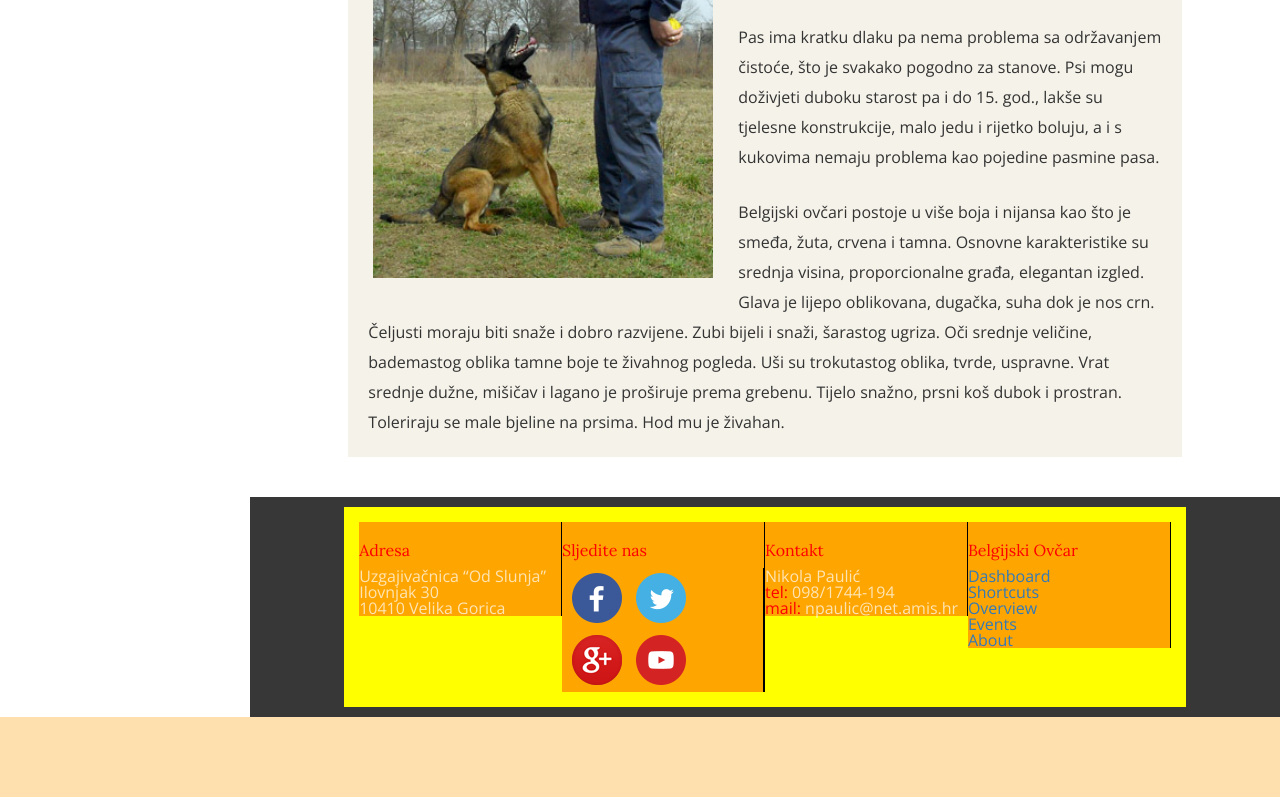
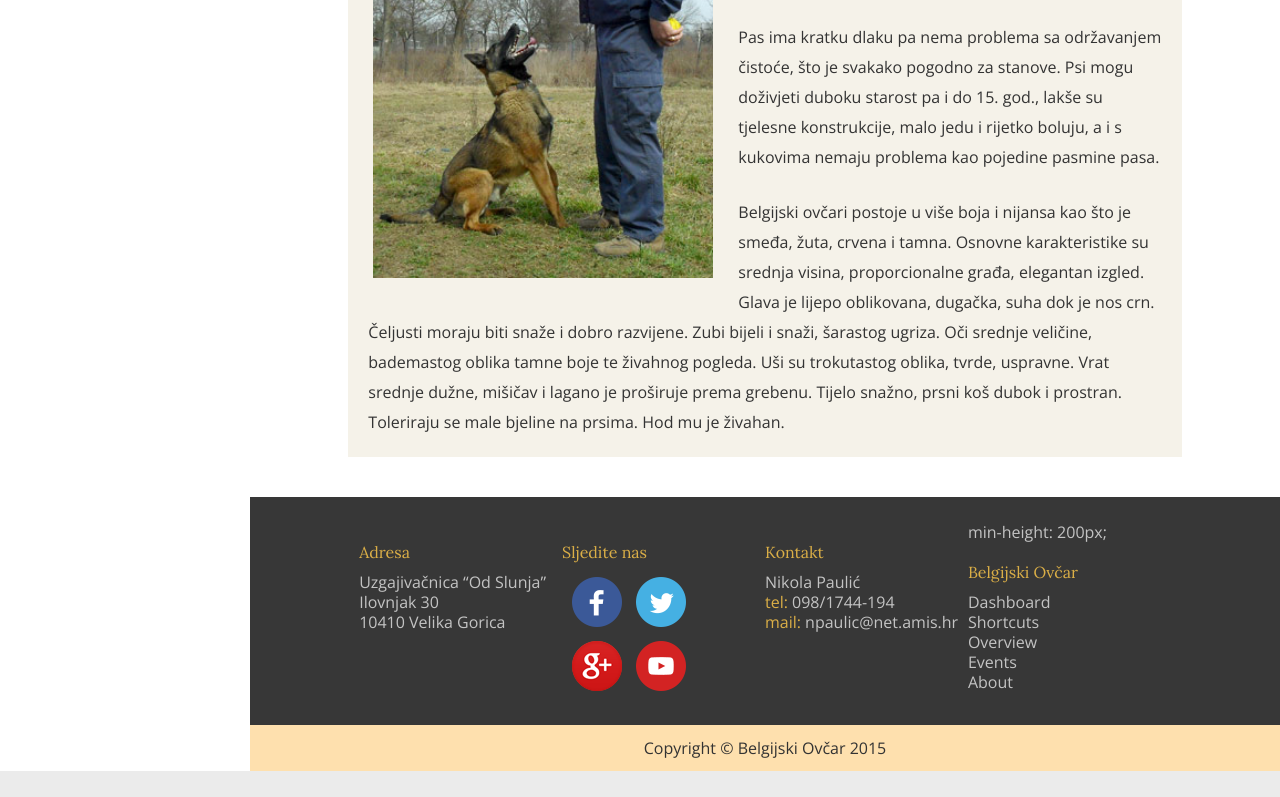
Before and after one commit to MarkoIvanetic/Belgijski-ovcar, a plain HTML site: page index.html in a window 1280 px wide. Shown: the part 1616-2413 px from the top of the page. After the commit the page ends 2387 px from the top, so only its background shows below. Drawn offline with nearby package versions, Linux system fonts and the light colour scheme.

Commit message:
Main page finished

```diff
--- a/css/footer.css
+++ b/css/footer.css
@@ -5,9 +5,11 @@ footer {
 
 .social {
 }
-.social div{
+
+.social div {
   padding: 5px;
 }
+
 .social a {
   margin: 5px;
 }
@@ -20,31 +22,33 @@ footer {
   padding: 10px;
 }
 
-.footer-upper-container div{
+.footer-upper-container div {
   min-height: 50px;
-  background-color: orange;
-  border-right: 1px solid black;
+  line-height: 20px;
 }
+
 .footer-upper-container {
   padding: 15px;
-  background-color: yellow;
-  min-height: 200px;
 }
-.footer-upper-container span{
-  color: red;
+
+.footer-upper-container span {
+  color: #DBAF47;
 }
-.footer-upper-container h2{
-  color: red;
+
+.footer-upper-container h2 {
+  color: #DBAF47;
 }
+
 .footer-lower {
   padding: 15px;
-    /*background-color: #63A69F;*/
+  text-align: center;
   background-color: #fee0ae;
-  min-height: 80px;
 }
-.footer-sitemap{
 
+.footer-sitemap {
+  color: rgba(255,255,255,0.7);
 }
+
 .lower-navigation {
   margin-left: auto;
   margin-right: auto;
@@ -64,28 +68,35 @@ footer {
   display: inline-block;
 }
 
-.lower-navigation a {
+.footer-nav a {
   color: rgba(255,255,255,0.7);
 }
 
-.copyright {
-  text-align: center;
+@media (max-width: 767px) {
+  .footer-sitemap {
+    margin-top: 20px;
+  }
+
+  .footer-upper-container p {
+    font-size: 12px;
+  }
+
+  .footer-nav {
+    display: inline-flex;
+  }
+
+  .footer-nav li {
+    margin-right: 10px;
+  }
 }
 
-@media (max-width: 768px) {
-.footer-nav{
-  display: inline-flex;
-}
-.footer-nav li{
-  margin-right: 10px;
-}
-}
 @media (min-width: 1200px) {
-  footer {
+  footer, .footer-lower {
     width: calc(100% - 250px)!important;
     margin-left: 250px!important;
   }
-  .footer-upper{
+
+  .footer-upper {
     width: 100%;
   }
 }
--- a/css/navigation.css
+++ b/css/navigation.css
@@ -47,6 +47,7 @@
 
 .sidebar-nav li {
   line-height: 60px;
+  -webkit-transition: all 1s;
   transition: all 1s;
 }
 
@@ -60,6 +61,7 @@
   text-decoration: none;
   color: rgba(255,255,255,0.7);
   text-transform: uppercase;
+  -webkit-transition: all 0.5s;
   transition: all 0.5s;
 }
 
--- a/css/style.css
+++ b/css/style.css
@@ -156,10 +156,11 @@ section > div {
 /*XS*/
 
 @media (max-width: 480px) {
-  .main-content h2{
+  .main-content h2 {
     text-align: center;
   }
 }
+
 @media (max-width: 768px) {
   body {
         /*	 	font-size: 16px;
@@ -167,7 +168,6 @@ section > div {
   }
 
   .main-container {
-
   }
 
   .introduction h2 {
@@ -177,7 +177,7 @@ section > div {
 
   .introduction h1 {
     font-size: 3em;
-    margin:20px 0px;
+    margin: 20px 0px;
   }
 }
 /*SM*/
--- a/index.html
+++ b/index.html
@@ -1,5 +1,6 @@
 <!DOCTYPE html>
 <html lang="en">
+
 <head>
     <meta charset="utf-8">
     <meta http-equiv="X-UA-Compatible" content="IE=edge">
@@ -9,14 +10,12 @@
     <title>Belgijski Ovčar</title>
     <link rel="shortcut icon" href="images/icons/favicon.ico">
     <script src="https://ajax.googleapis.com/ajax/libs/jquery/1.11.3/jquery.min.js"></script>
-
     <link href="css/bootstrap.css" rel="stylesheet">
     <link href="css/fonts.css" rel="stylesheet">
     <link href="css/reset.css" rel="stylesheet">
     <link href="css/navigation.css" rel="stylesheet">
     <link href="css/footer.css" rel="stylesheet">
     <link href="css/style.css" rel="stylesheet">
-
     <link href='https://fonts.googleapis.com/css?family=Lato&subset=latin,latin-ext' rel='stylesheet' type='text/css'>
     <link href='https://fonts.googleapis.com/css?family=Raleway' rel='stylesheet' type='text/css'>
     <link href='https://fonts.googleapis.com/css?family=Lora' rel='stylesheet' type='text/css'>
@@ -24,8 +23,9 @@
     <script src="js/myjs.js"></script>
     <script src="js/bootstrap.min.js"></script>
 </head>
+
 <body class="col-xs-12">
-      <!--  <nav>
+    <!-- <nav>
          <div class="col-xs-12 nav-above">
             <div class="col-xs-12 left-logo">
                 <img src="images/dogbanner.png">
@@ -43,56 +43,56 @@
                 <!-- <img src="images/dogbanner-no-shit-around-itDARKER2.png" class="sidebar-logo"> -->
                 <img src="images/dogbanner-no-shit-around-itDARKER2.png" class="sidebar-logo">
             </a>
-               <li>
-                  <a href="#">Dashboard</a>
+            <li> <a href="#">Dashboard</a>
+
             </li>
-               <li>
-                  <a href="#">Shortcuts</a>
+            <li> <a href="#">Shortcuts</a>
+
             </li>
-               <li>
-                  <a href="#">Overview</a>
+            <li> <a href="#">Overview</a>
+
             </li>
-               <li>
-                  <a href="#">Events</a>
+            <li> <a href="#">Events</a>
+
             </li>
-               <li>
-                  <a href="#">About</a>
+            <li> <a href="#">About</a>
+
             </li>
         </ul>
     </nav>
-
     <nav class="navbar navbar-inverse navbar-fixed-top hidden-lg" role="navigation">
         <div class="container">
             <!-- Brand and toggle get grouped for better mobile display -->
             <div class="navbar-header">
-                  <button type="button" class="navbar-toggle" data-toggle="collapse" data-target="#bs-example-navbar-collapse-1">
-                     <span class="sr-only">Toggle navigation</span>
+                <button type="button" class="navbar-toggle" data-toggle="collapse" data-target="#bs-example-navbar-collapse-1"> <span class="sr-only">Toggle navigation</span>
                     <span class="icon-bar"></span>
-                     <span class="icon-bar"></span>
-                     <span class="icon-bar"></span>
+
+                    <span class="icon-bar"></span> <span class="icon-bar"></span>
+
                 </button>
                 <a class="navbar-brand" href="#">
                     <!-- <img src="images/dog-logo-only-circleDARKER.png" class="navbar-logo"> -->
                     <img src="images/dog-logo-only-circleDARKER.png" class="navbar-logo">
                 </a>
+
             </div>
             <!-- Collect the nav links, forms, and other content for toggling -->
             <div class="collapse navbar-collapse" id="bs-example-navbar-collapse-1">
                 <ul class="nav navbar-nav">
-                     <li>
-                        <a href="#">Dashboard</a>
+                    <li> <a href="#">Dashboard</a>
+
                     </li>
-                     <li>
-                        <a href="#">Shortcuts</a>
+                    <li> <a href="#">Shortcuts</a>
+
                     </li>
-                     <li>
-                        <a href="#">Overview</a>
+                    <li> <a href="#">Overview</a>
+
                     </li>
-                     <li>
-                        <a href="#">Events</a>
+                    <li> <a href="#">Events</a>
+
                     </li>
-                     <li>
-                        <a href="#">About</a>
+                    <li> <a href="#">About</a>
+
                     </li>
                 </ul>
             </div>
@@ -101,95 +101,109 @@
         <!-- /.container -->
     </nav>
     <div class="triangle"></div>
-
     <div class="container main-container">
-
         <div class="introduction col-xs-12 col-lg-10 col-lg-offset-1">
             <h2 class="col-xs-12">Uzgajivačnica</h2>
+
             <h1 class="col-xs-12">OD SLUNJA</h1>
+
             <h2 class="col-xs-12">Uzgoj i dresura belgijskih ovčara</h2>
+
         </div>
-
         <div class="main-content col-xs-12 col-lg-10 col-lg-offset-1">
             <section class="row">
                 <div class="imageClass col-xs-12"></div>
             </section>
+            <section class="row profile">
+                <h2 class="col-xxs-12">Uzgajivač</h2>
 
-
-               <section class="row profile">
-                  <h2>Uzgajivač</h2>
                 <div class="col-xs-12">
                     <h3>Nikola Paulić</h3>
-                    <p><img src="images/dogProfile.png">Lorem ipsum dolor sit amet, consectetur adipiscing elit. Cras quis enim luctus dui accumsan molestie eu id nisl. Vivamus pharetra pharetra hendrerit. In aliquam et quam vitae convallis. Fusce quam nisl, rhoncus id congue ac, vestibulum in arcu.</p>
+
+                    <p>
+                        <img src="images/dogProfile.png">Lorem ipsum dolor sit amet, consectetur adipiscing elit. Cras quis enim luctus dui accumsan molestie eu id nisl. Vivamus pharetra pharetra hendrerit. In aliquam et quam vitae convallis. Fusce quam nisl, rhoncus id congue ac, vestibulum in arcu.</p>
                     <p>Nunc magna diam, commodo quis dignissim non, aliquam ut diam. Aliquam posuere ornare justo, et egestas ante vulputate nec. Cras condimentum ac sapien sed finibus. Maecenas viverra mi lacus, in rutrum leo feugiat sed. Class aptent taciti sociosqu ad litora torquent per conubia nostra, per inceptos himenaeos. Morbi placerat neque sed feugiat venenatis.</p>
                 </div>
             </section>
+            <section class="row">
+                <h2 class="col-xxs-12">Belgijski Ovčar</h2>
 
-              <section class="row">
-               <h2>Belgijski Ovčar</h2>
                 <div class="article col-xs-12">
-                  <p><img src="images/imageTest.jpg" class="img-responsive">Pasmina koja se vrlo često koristi u služene svrhe. Međutim nije rijedak ni kao kućni ljubimac. Vrlo je temperamentan, inteligentan, poslušan, brz te nevjerojatno izdržljiv. Ako ste dinamična osoba onda je ovo savršen prijatelj za Vas jer uz njega nećete mirovati nego ćete biti stalno u pokretu. S obzirom na temperament i razigranost mnogi misle da nije prikladan kao pas za stan ili kuću, ali iz dosadašnjeg iskustva mogu reći da takav način držanja također nije problem.</p><br>
-                  <p>Pas ima kratku dlaku pa nema problema sa održavanjem čistoće, što je svakako pogodno za stanove. Psi mogu doživjeti duboku starost pa i do 15. god., lakše su tjelesne konstrukcije, malo jedu i rijetko boluju, a i s kukovima nemaju problema kao pojedine pasmine pasa.</p><br>
+                    <p>
+                        <img src="images/imageTest.jpg" class="img-responsive">Pasmina koja se vrlo često koristi u služene svrhe. Međutim nije rijedak ni kao kućni ljubimac. Vrlo je temperamentan, inteligentan, poslušan, brz te nevjerojatno izdržljiv. Ako ste dinamična osoba onda je ovo savršen prijatelj za Vas jer uz njega nećete mirovati nego ćete biti stalno u pokretu. S obzirom na temperament i razigranost mnogi misle da nije prikladan kao pas za stan ili kuću, ali iz dosadašnjeg iskustva mogu reći da takav način držanja također nije problem.</p>
+                    <br>
+                    <p>Pas ima kratku dlaku pa nema problema sa održavanjem čistoće, što je svakako pogodno za stanove. Psi mogu doživjeti duboku starost pa i do 15. god., lakše su tjelesne konstrukcije, malo jedu i rijetko boluju, a i s kukovima nemaju problema kao pojedine pasmine pasa.</p>
+                    <br>
                     <p>Belgijski ovčari postoje u više boja i nijansa kao što je smeđa, žuta, crvena i tamna. Osnovne karakteristike su srednja visina, proporcionalne građa, elegantan izgled. Glava je lijepo oblikovana, dugačka, suha dok je nos crn. Čeljusti moraju biti snaže i dobro razvijene. Zubi bijeli i snaži, šarastog ugriza. Oči srednje veličine, bademastog oblika tamne boje te živahnog pogleda. Uši su trokutastog oblika, tvrde, uspravne. Vrat srednje dužne, mišičav i lagano je proširuje prema grebenu. Tijelo snažno, prsni koš dubok i prostran. Toleriraju se male bjeline na prsima. Hod mu je živahan.</p>
                 </div>
             </section>
         </div>
-
     </div>
-
     <!-- col-xs-12 col-sm-10 col-sm-offset-1 -->
-
     <footer class="col-xs-12">
         <div class="footer-upper container">
             <div class="footer-upper-container col-xs-12 col-lg-10 col-lg-offset-1">
                 <div class="col-xs-4 col-sm-3">
                     <h2>Adresa</h2>
+
                     <p>Uzgajivačnica “Od Slunja”</p>
                     <p>Ilovnjak 30</p>
                     <p>10410 Velika Gorica</p>
                 </div>
                 <div class="social col-xs-4 col-sm-3">
                     <h2>Sljedite nas</h2>
+
                     <div class="col-xs-12">
-                     <a href=""><img src="images/icons/facebook.png"></a>
-                     <a href=""><img src="images/icons/twitter.png"></a>
+                        <a href=""><img src="images/icons/facebook.png">
+                        </a>
+                        <a href=""><img src="images/icons/twitter.png">
+                        </a>
+
                     </div>
                     <div class="col-xs-12">
-                     <a href=""><img src="images/icons/google.png"></a>
-                     <a href=""><img src="images/icons/youtube.png"></a>
+                        <a href=""><img src="images/icons/google.png">
+                        </a>
+                        <a href=""><img src="images/icons/youtube.png">
+                        </a>
+
                     </div>
                 </div>
                 <div class="col-xs-4 col-sm-3">
                     <h2>Kontakt</h2>
+
                     <p>Nikola Paulić</p>
                     <p><span>tel:</span> 098/1744-194</p>
                     <p><span>mail:</span> npaulic@net.amis.hr</p>
                 </div>
-               <div class="footer-sitemap col-xs-12 col-sm-3">
+                <div class="footer-sitemap hidden-xxs col-xs-12 col-sm-3">min-height: 200px;
                     <h2 class="hidden-xs">Belgijski Ovčar</h2>
+
                     <ul class="footer-nav">
-                     <li>
-                        <a href="#">Dashboard</a>
+                        <li> <a href="#">Dashboard</a>
+
                         </li>
-                     <li>
-                        <a href="#">Shortcuts</a>
+                        <li> <a href="#">Shortcuts</a>
+
                         </li>
-                     <li>
-                        <a href="#">Overview</a>
+                        <li> <a href="#">Overview</a>
+
                         </li>
-                     <li>
-                        <a href="#">Events</a>
+                        <li> <a href="#">Events</a>
+
                         </li>
-                     <li>
-                        <a href="#">About</a>
+                        <li> <a href="#">About</a>
+
                         </li>
                     </ul>
     </footer>
     </div>
     </div>
+    <div class="footer-lower col-xs-12">
+        <div class="col-xs-12 col-sm-10 col-sm-offset-1">
+            <p>Copyright © Belgijski Ovčar 2015</p>
         </div>
-         <div class="footer-lower col-xs-12">
-            <div class="col-xs-12 col-sm-10 col-sm-offset-1"></div>
+    </div>
     </div>
 </body>
+
 </html>
```
Lines whose indentation alone changed are shown as unchanged.
